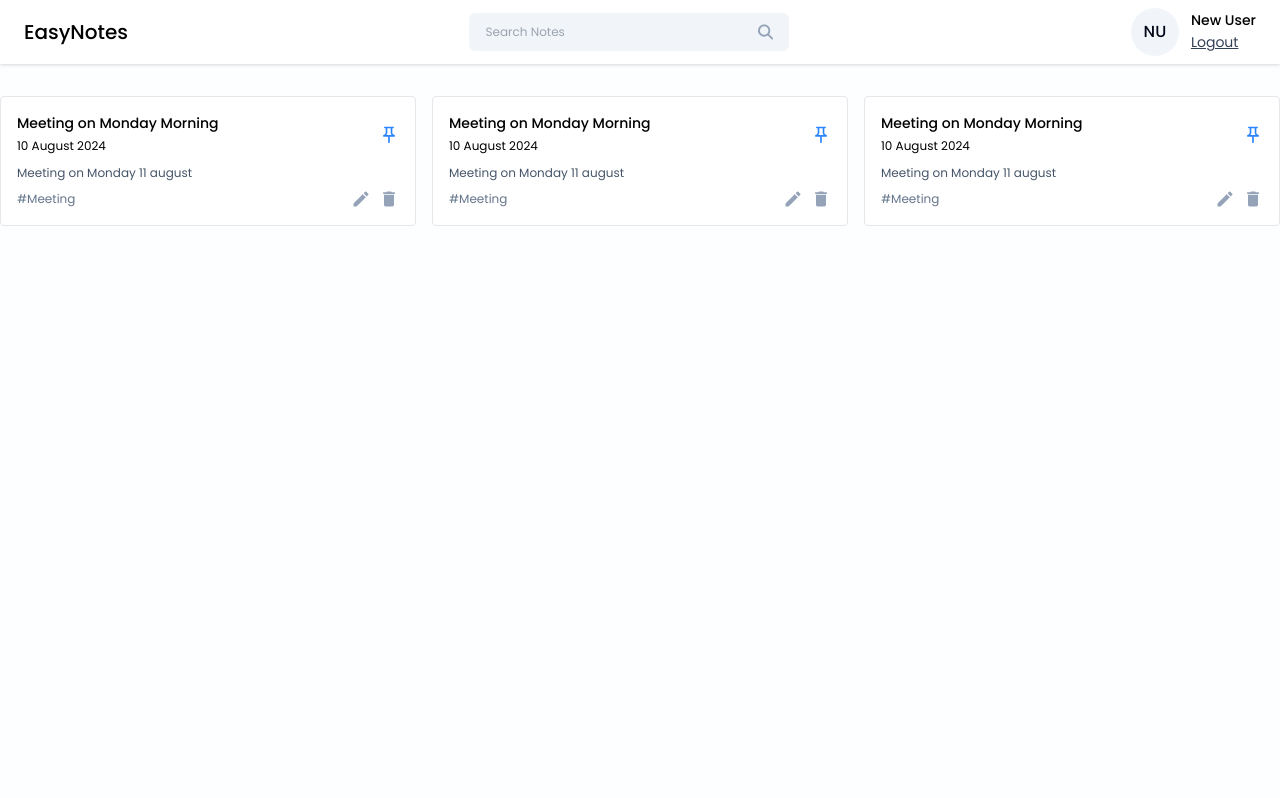
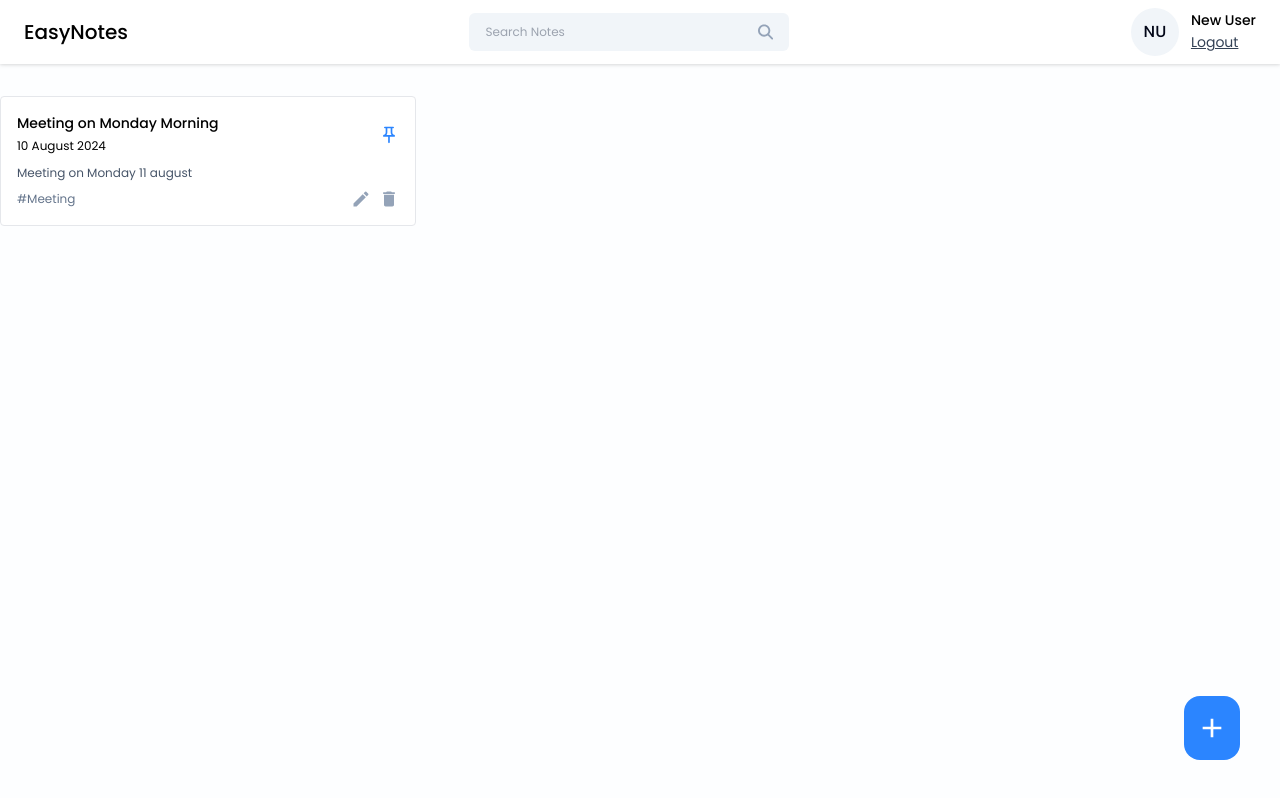
Before and after one commit to rajsolanki907/EasyNotes, a React (Vite) app in the folder frontend/EasyNotes/: page /dashboard in a window 1280 px wide. Built offline with nearby package versions, Linux system fonts and the light colour scheme.

Commit message:
Notes Add button and Content Card Added

```diff
--- a/frontend/EasyNotes/package.json
+++ b/frontend/EasyNotes/package.json
@@ -13,6 +13,7 @@
     "react": "^18.3.1",
     "react-dom": "^18.3.1",
     "react-icons": "^5.3.0",
+    "react-modal": "^3.16.1",
     "react-router-dom": "^6.26.1"
   },
   "devDependencies": {
--- a/frontend/EasyNotes/src/index.css
+++ b/frontend/EasyNotes/src/index.css
@@ -25,4 +25,7 @@
   .icon-btn {
     @apply text-xl text-slate-400 cursor-pointer hover:text-primary;
   }
+  .input-label {
+    @apply text-xs text-slate-400;
+  }
 }
--- /dev/null
+++ b/frontend/EasyNotes/src/pages/Home/AddEditNotes.jsx
@@ -0,0 +1,35 @@
+import React from 'react'
+
+const AddEditNotes = () => {
+  return (
+    <div>
+      <div className="flex flex-col gap-2">
+        <label className="input-label">TITLE</label>
+        <input
+            type="text"
+            className="text-2xl text-slate-950 outline-none"
+            placeholder="Go To Gym At 5"
+        />
+      </div>
+
+      <div className="flex flex-col gap-2 mt-4">
+        <label className="input-label">CONTENT</label>
+        <textarea
+            type="text"
+            className="text-sm text-slate-950 outline-none bg-slate-50 p-2 rounded"
+            placeholder="Content"
+            rows={10}
+        />
+      </div>
+
+      <div className="mt-5">
+        <label className="input-label">TAGS</label>
+      </div>
+      <button className="btn-primary font-medium mt-5 p-3" onClick={() => {}}>
+        ADD
+      </button>
+    </div>
+  )
+}
+
+export default AddEditNotes
--- a/frontend/EasyNotes/src/pages/Home/Home.jsx
+++ b/frontend/EasyNotes/src/pages/Home/Home.jsx
@@ -1,8 +1,17 @@
-import React from 'react'
+import React, {useState} from 'react'
 import Navbar from '../../components/Navbar/Navbar'
 import Notecard from '../../components/Cards/Notecard'
+import { MdAdd } from 'react-icons/md'
+import AddEditNotes from './AddEditNotes';
+import Modal from 'react-modal';
 
 const Home = () => {
+
+  const [openAddEditModal, setOPenAddEditModal] =useState({
+    isShow: false,
+    type:"add",
+    date: null,
+  });
   return (
     <>
     <Navbar />
@@ -18,30 +27,31 @@
       onDelete={()=>{}}
       onPinNote={()=>{}}
       />
-      <Notecard
-      title="Meeting on Monday Morning"
-      date={"10 August 2024"}
-      content = "Meeting on Monday 11 august"
-      tags="#Meeting"
-      isPinned={true}
-      onEdit={()=>{}}
-      onDelete={()=>{}}
-      onPinNote={()=>{}}
-      />
-      <Notecard
-      title="Meeting on Monday Morning"
-      date={"10 August 2024"}
-      content = "Meeting on Monday 11 august"
-      tags="#Meeting"
-      isPinned={true}
-      onEdit={()=>{}}
-      onDelete={()=>{}}
-      onPinNote={()=>{}}
-      />
       </div>
     </div>
+
+    <button className="w-14 h-16 flex items-center justify-center rounded-2xl bg-primary hover:gb-blue-600 absolute right-10 bottom-10"
+            onClick={() => {
+              setOPenAddEditModal({ isShow:true, type: "add", date:null });
+            }}>
+      <MdAdd className="text-[32px] text-white"/>
+    </button>
+
+    <Modal
+    isOpen={openAddEditModal.isShow}
+    onRequestCLose ={() => {}}
+    style={{
+      overlay: {
+        backgroundColor: 'rgba(0,0,0,0.2)',
+      },
+      }}
+    contentLabel=""
+    className="w-[40%] max-h-3/4 bg-white rounded-md mx-auto mt-14 p-5 overflow-auto"
+    >
+    <AddEditNotes/>
+    </Modal>
     </>
   )
-}
+};
 
 export default Home
```
Also changed, not shown: 1 other file (tests, documents, lock files or other folders).
